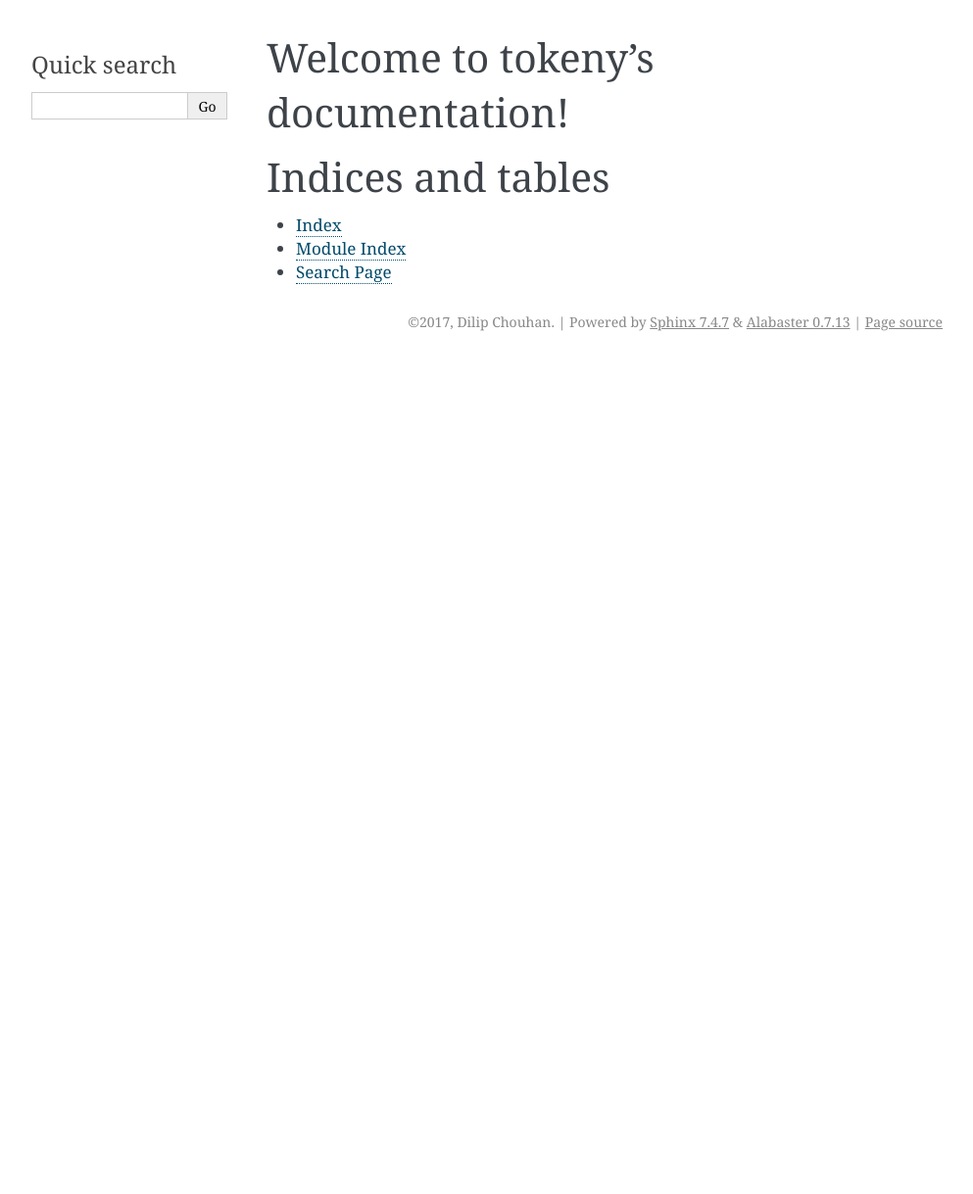
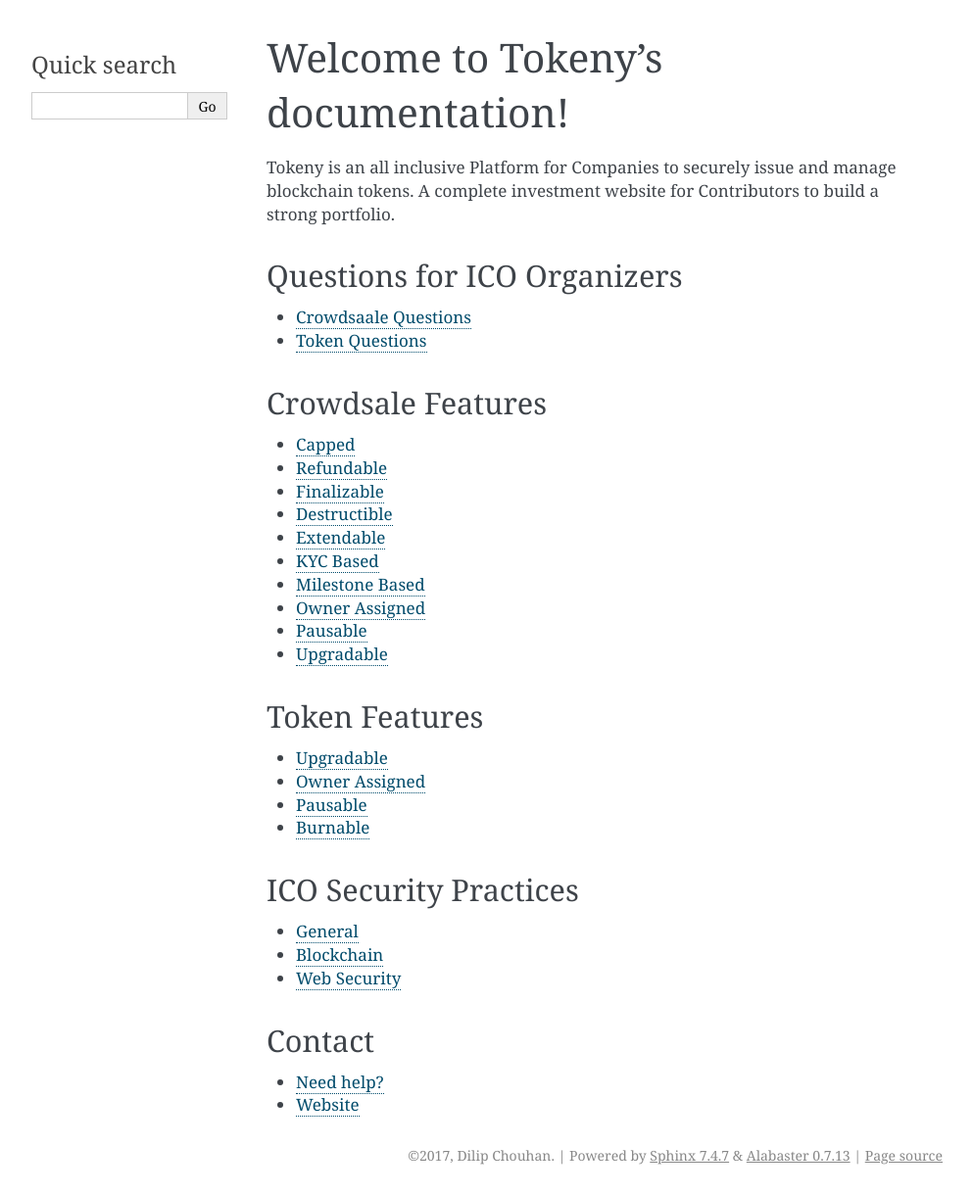
Before and after one commit to tokenyICO/documentation, a Sphinx documentation site: the page built from docs/source/index.rst, in a window 1280 px wide. Shown: the whole page at 98% size, without its empty margins (148-1141 px from the left). Built offline with Sphinx 7.4.7, drawn with Linux system fonts in a browser that asks for light colours; before the commit the page ends 900 px from its top, so only the background shows below that.

Commit message:
Added general layout

```diff
--- /dev/null
+++ b/docs/source/contact.rst
@@ -0,0 +1,5 @@
+Need help?
+==========
+
+Website
+=======
--- /dev/null
+++ b/docs/source/crowdsale.rst
@@ -0,0 +1,29 @@
+Capped
+======
+
+Refundable
+==========
+
+Finalizable
+===========
+
+Destructible
+============
+
+Extendable
+==========
+
+KYC Based
+=========
+
+Milestone Based
+===============
+
+Owner Assigned
+==============
+
+Pausable
+========
+
+Upgradable
+==========
--- a/docs/source/index.rst
+++ b/docs/source/index.rst
@@ -1,20 +1,45 @@
-.. tokeny documentation master file, created by
-   sphinx-quickstart on Mon Dec 18 19:43:16 2017.
-   You can adapt this file completely to your liking, but it should at least
-   contain the root `toctree` directive.
+Welcome to Tokeny's documentation!
+==================================
 
-Welcome to tokeny's documentation!
-==================================
+Tokeny is an all inclusive Platform for Companies to securely issue and manage blockchain tokens.
+A complete investment website for Contributors to build a strong portfolio.
+
+Questions for ICO Organizers
+----------------------------
 
 .. toctree::
    :maxdepth: 2
-   :caption: Contents:
 
+   questions
 
+Crowdsale Features
+------------------
 
-Indices and tables
-==================
+.. toctree::
+   :maxdepth: 2
 
-* :ref:`genindex`
-* :ref:`modindex`
-* :ref:`search`
+   crowdsale
+
+Token Features
+--------------
+
+.. toctree::
+   :maxdepth: 2
+
+   token
+
+ICO Security Practices
+----------------------
+
+.. toctree::
+   :maxdepth: 2
+
+   security
+
+Contact
+-------
+
+.. toctree::
+   :maxdepth: 2
+
+   contact
--- /dev/null
+++ b/docs/source/questions.rst
@@ -0,0 +1,5 @@
+Crowdsaale Questions
+====================
+
+Token Questions
+===============
--- /dev/null
+++ b/docs/source/security.rst
@@ -0,0 +1,8 @@
+General
+=======
+
+Blockchain
+==========
+
+Web Security
+============
```
Also changed, not shown: docs/source/token.rst (added, +19 -0 lines).
